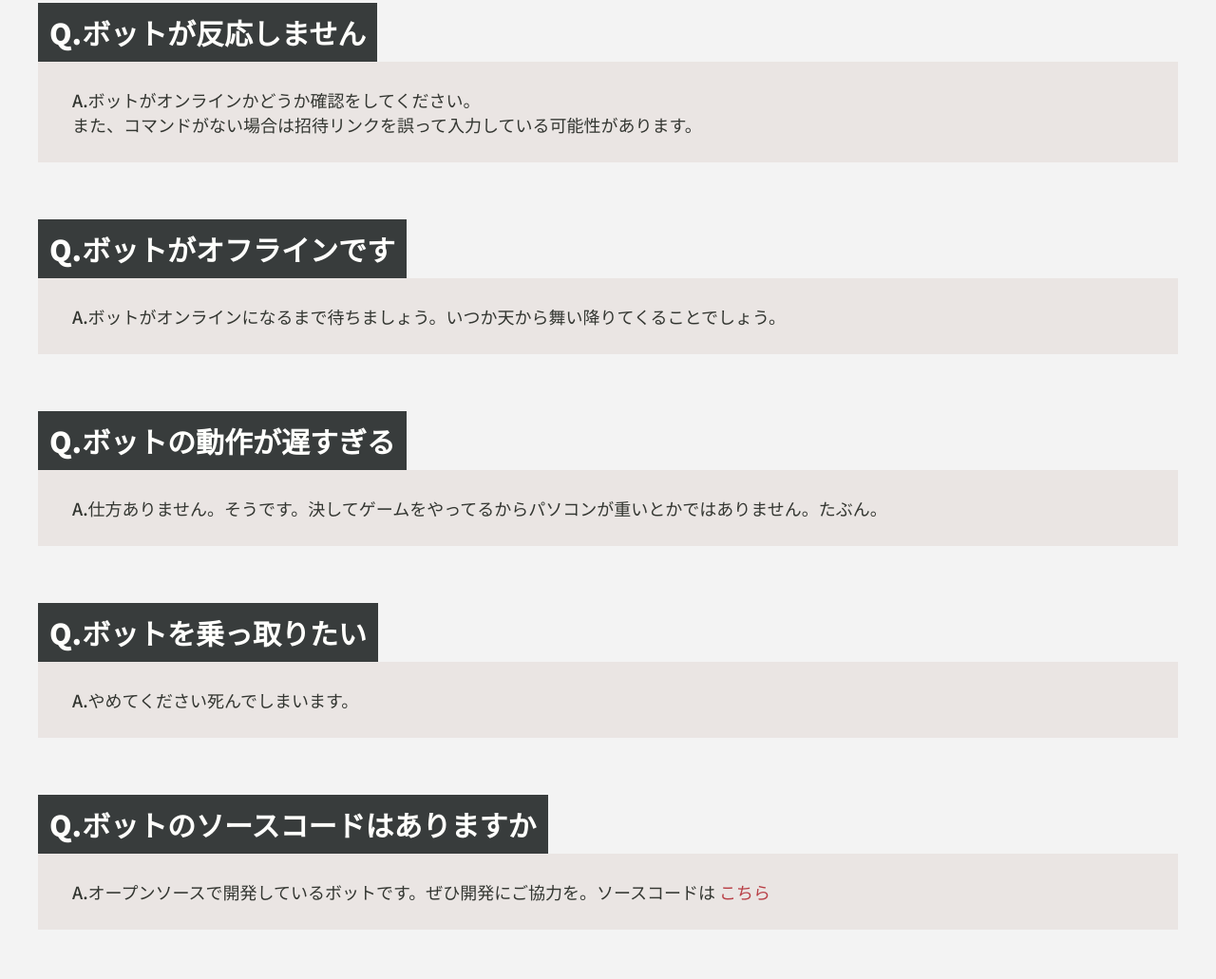
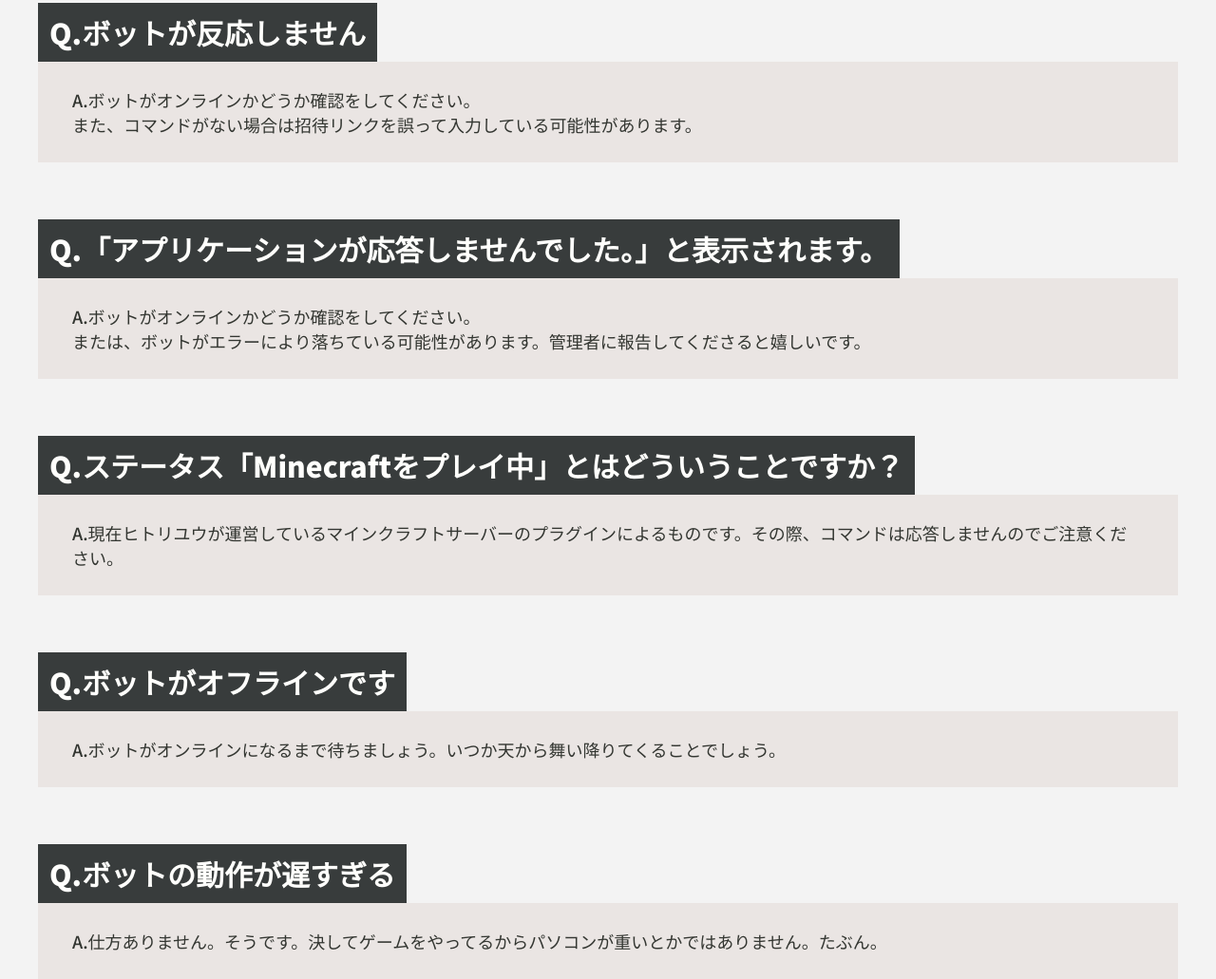
Before and after one commit to hitori-yuu/Hitorin-web, a plain HTML site: page faq.html in a window 1280 px wide. Shown: the part 727-1758 px from the top of the page at 95% size. Drawn offline with nearby package versions, Linux system fonts and the light colour scheme; a script that the page names is missing; a web font is replaced by a local one.

Commit message:
[EDIT] faq.html  質問・回答変更

```diff
--- a/faq.html
+++ b/faq.html
@@ -61,6 +61,14 @@
                     <p>ボットがオンラインかどうか確認をしてください。<br>また、コマンドがない場合は招待リンクを誤って入力している可能性があります。</p>
                 </div>
                 <div class="content">
+                    <h2>「アプリケーションが応答しませんでした。」と表示されます。</h2>
+                    <p>ボットがオンラインかどうか確認をしてください。<br>または、ボットがエラーにより落ちている可能性があります。管理者に報告してくださると嬉しいです。</p>
+                </div>
+                <div class="content">
+                    <h2>ステータス「Minecraftをプレイ中」とはどういうことですか？</h2>
+                    <p>現在ヒトリユウが運営しているマインクラフトサーバーのプラグインによるものです。その際、コマンドは応答しませんのでご注意ください。</p>
+                </div>
+                <div class="content">
                     <h2>ボットがオフラインです</h2>
                     <p>ボットがオンラインになるまで待ちましょう。いつか天から舞い降りてくることでしょう。</p>
                 </div>
```
